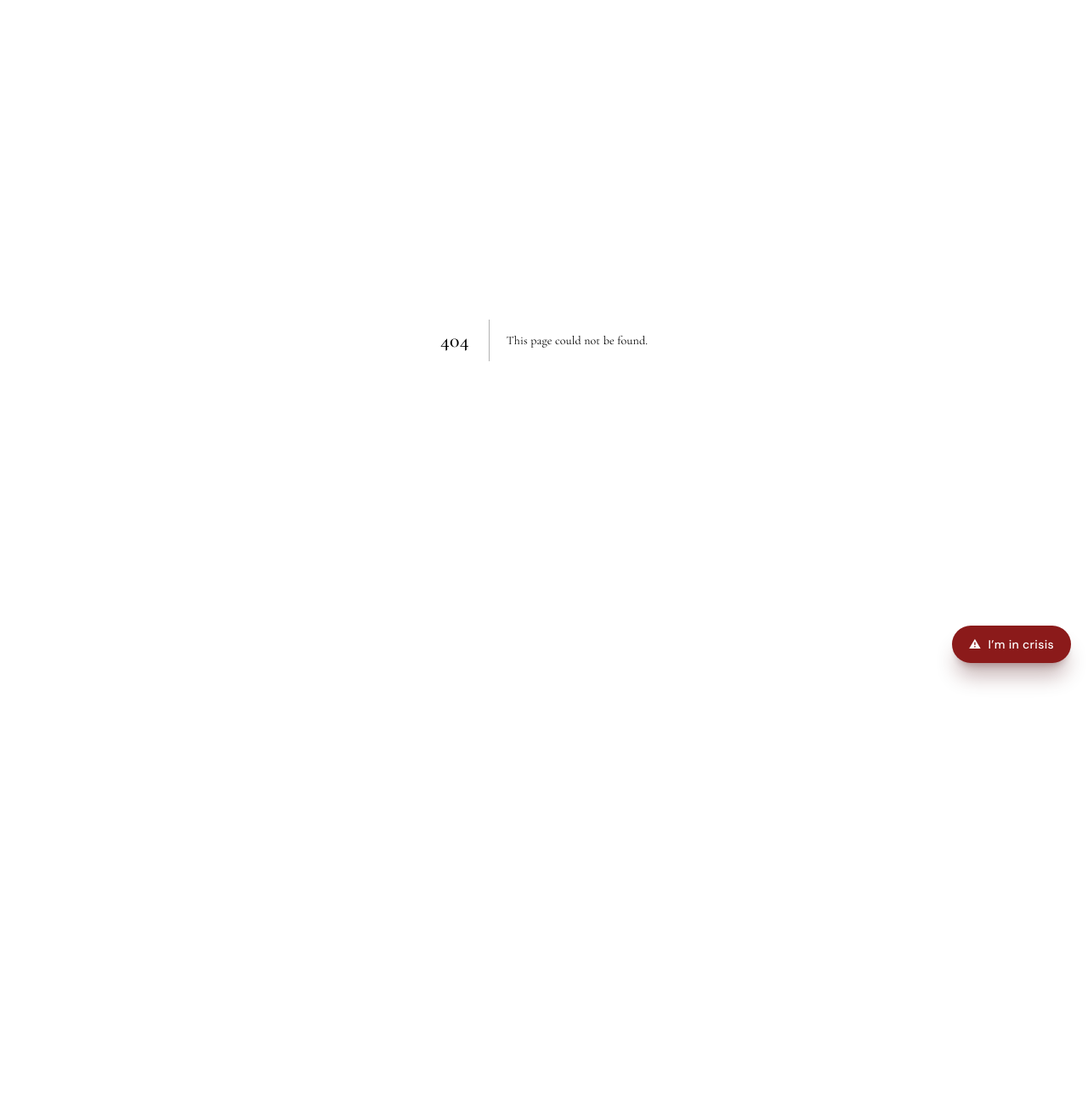
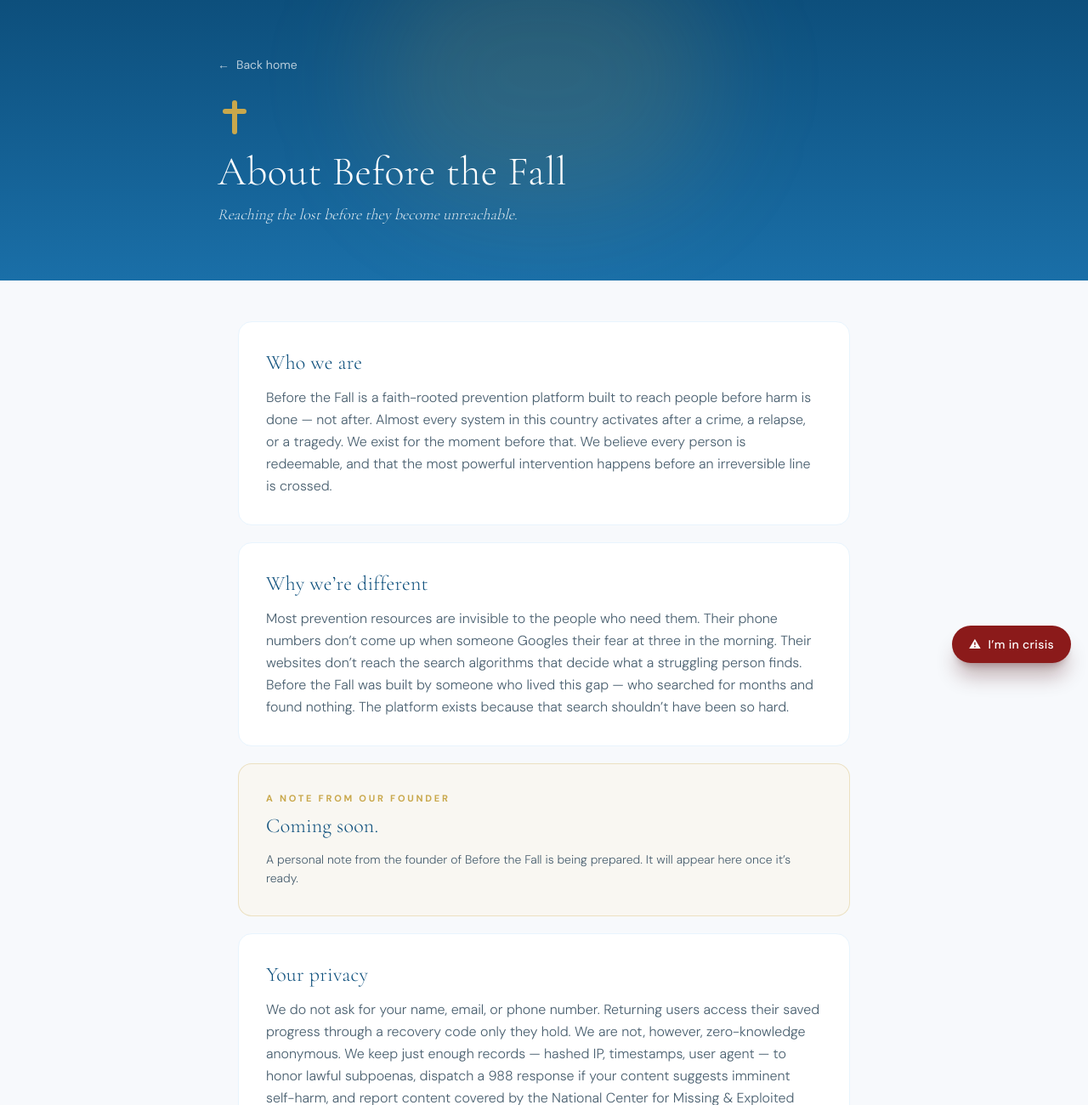
Before and after one commit to maxphewitt/before-the-fall, a Next.js app: page /about in a window 1280 px wide. Before the commit this address had no page. Shown: the top 1300 px of the page at 85% size. Before the commit the page ends 800 px from the top, so only its background shows below. Built offline with nearby package versions, Linux system fonts and the light colour scheme.

Commit message:
Add About page with gated founder note

```diff
--- /dev/null
+++ b/app/about/page.tsx
@@ -0,0 +1,60 @@
+import Link from "next/link";
+import FounderNote from "../components/FounderNote";
+
+export default function About() {
+  return (
+    <main className="min-h-screen bg-btf-off-white">
+      <header className="bg-gradient-to-b from-btf-sky-deep to-btf-sky text-white px-6 py-12 sm:py-16 relative overflow-hidden">
+        <div className="absolute top-[-60px] left-1/2 -translate-x-1/2 w-[400px] h-[300px] rounded-full bg-btf-gold/15 blur-3xl pointer-events-none" aria-hidden />
+        <div className="max-w-3xl mx-auto relative">
+          <Link href="/" className="text-white/70 hover:text-white text-sm mb-6 inline-flex items-center gap-2 transition-colors">
+            <span aria-hidden>&larr;</span> Back home
+          </Link>
+          <div className="w-10 h-10 relative mb-5 mt-2" aria-hidden>
+            <div className="absolute left-1/2 top-0 -translate-x-1/2 w-1.5 h-10 bg-btf-gold rounded-sm" />
+            <div className="absolute left-1/2 top-2.5 -translate-x-1/2 w-7 h-1.5 bg-btf-gold rounded-sm" />
+          </div>
+          <h1 className="font-serif text-4xl sm:text-5xl font-light">About Before the Fall</h1>
+          <p className="font-serif italic text-lg text-white/85 mt-3 font-light">
+            Reaching the lost before they become unreachable.
+          </p>
+        </div>
+      </header>
+
+      <div className="max-w-3xl mx-auto px-6 py-12 space-y-5">
+        <section className="bg-white rounded-2xl p-6 sm:p-8 border border-btf-sky-pale">
+          <h2 className="font-serif text-2xl text-btf-sky-deep mb-3 font-light">Who we are</h2>
+          <p className="text-btf-text-mid font-light leading-relaxed">
+            Before the Fall is a faith-rooted prevention platform built to reach people before harm is done &mdash; not after. Almost every system in this country activates after a crime, a relapse, or a tragedy. We exist for the moment before that. We believe every person is redeemable, and that the most powerful intervention happens before an irreversible line is crossed.
+          </p>
+        </section>
+
+        <section className="bg-white rounded-2xl p-6 sm:p-8 border border-btf-sky-pale">
+          <h2 className="font-serif text-2xl text-btf-sky-deep mb-3 font-light">Why we&rsquo;re different</h2>
+          <p className="text-btf-text-mid font-light leading-relaxed">
+            Most prevention resources are invisible to the people who need them. Their phone numbers don&rsquo;t come up when someone Googles their fear at three in the morning. Their websites don&rsquo;t reach the search algorithms that decide what a struggling person finds. Before the Fall was built by someone who lived this gap &mdash; who searched for months and found nothing. The platform exists because that search shouldn&rsquo;t have been so hard.
+          </p>
+        </section>
+
+        <FounderNote />
+
+        <section className="bg-white rounded-2xl p-6 sm:p-8 border border-btf-sky-pale">
+          <h2 className="font-serif text-2xl text-btf-sky-deep mb-3 font-light">Your privacy</h2>
+          <p className="text-btf-text-mid font-light leading-relaxed mb-3">
+            We do not ask for your name, email, or phone number. Returning users access their saved progress through a recovery code only they hold. We are not, however, zero-knowledge anonymous. We keep just enough records &mdash; hashed IP, timestamps, user agent &mdash; to honor lawful subpoenas, dispatch a 988 response if your content suggests imminent self-harm, and report content covered by the National Center for Missing &amp; Exploited Children.
+          </p>
+          <p className="text-btf-text-mid font-light leading-relaxed">
+            We do not sell, trade, or share your data with advertisers, ever. The complete privacy policy is published, attorney-reviewed, and linked at the bottom of every page once we publicly launch.
+          </p>
+        </section>
+
+        <section className="bg-white rounded-2xl p-6 sm:p-8 border border-btf-sky-pale">
+          <h2 className="font-serif text-2xl text-btf-sky-deep mb-3 font-light">Our compliance</h2>
+          <p className="text-btf-text-mid font-light leading-relaxed">
+            Before the Fall operates in alignment with NCMEC reporting standards and state and federal mandatory reporting laws. Disclosed active abuse, imminent self-harm, threats to specific persons, and content covered by the CyberTipline are escalated to the appropriate authorities under our documented protocols. We take child safety with absolute seriousness.
+          </p>
+        </section>
+      </div>
+    </main>
+  );
+}
--- /dev/null
+++ b/app/components/FounderNote.tsx
@@ -0,0 +1,47 @@
+export default function FounderNote() {
+  const showNote = process.env.NEXT_PUBLIC_SHOW_FOUNDER_NOTE === "true";
+
+  if (!showNote) {
+    return (
+      <section className="bg-btf-gold-pale/40 border border-btf-gold/30 rounded-2xl p-6 sm:p-8">
+        <p className="text-[11px] tracking-[0.25em] text-btf-gold uppercase font-semibold mb-2">
+          A note from our founder
+        </p>
+        <h2 className="font-serif text-2xl text-btf-sky-deep mb-3 font-light">
+          Coming soon.
+        </h2>
+        <p className="text-btf-text-mid font-light leading-relaxed text-sm">
+          A personal note from the founder of Before the Fall is being prepared. It will appear here once it&rsquo;s ready.
+        </p>
+      </section>
+    );
+  }
+
+  return (
+    <section className="bg-white border-2 border-btf-gold/40 rounded-2xl p-6 sm:p-8 shadow-sm">
+      <p className="text-[11px] tracking-[0.25em] text-btf-gold uppercase font-semibold mb-2">
+        A note from our founder
+      </p>
+      <h2 className="font-serif text-2xl text-btf-sky-deep mb-5 font-light">
+        Why Before the Fall exists.
+      </h2>
+      <div className="text-btf-text-mid font-light leading-relaxed space-y-4 text-sm sm:text-base">
+        <p>
+          I struggled with porn and sex addiction from a young age. For a long time I thought it was normal &mdash; most boys my age dealt with the same thing. Over the years it stopped being a habit and became an addiction. It got into my relationships, and it made me cheat &mdash; even though cheating wasn&rsquo;t who I wanted to be. Morally, I felt like I never could. But lust corrupts the mind and the soul. It&rsquo;s a drug harder than heroin, and for a decade I let it run my life.
+        </p>
+        <p>
+          It also took God from me. I stopped going to Church. Christmas and Easter at most. I lived godlessly, and the cost eventually came back and hit me square in the face.
+        </p>
+        <p>
+          This time, instead of running, I went looking for help. It took months. I tried therapy, talked to friends and family, searched online for resources I didn&rsquo;t know existed. When I finally found a few, I could see how invisible they were &mdash; the kind of organizations that help nobody finds. None of it reached me. What finally did was the Church. One Monday evening I walked into my parish for Confession. I was too late, but I stayed for Mass. The next day I came back and confessed. The morning after that I called the parish office and asked to meet with the priest. I told him everything. He pointed me toward a new path. From that moment forward I could feel God&rsquo;s warmth, and the evil pushing back against it. So I bought a Rosary, and I&rsquo;m trying to pray it every day.
+        </p>
+        <p>
+          I built Before the Fall because I want to reach one man before he does what he can&rsquo;t take back &mdash; and bring him home to God in the process. If the platform does that for even one person, it&rsquo;s worth all of it.
+        </p>
+      </div>
+      <p className="font-serif italic text-base text-btf-sky-deep mt-6">
+        &mdash; Max Hewitt, Founder
+      </p>
+    </section>
+  );
+}
```
